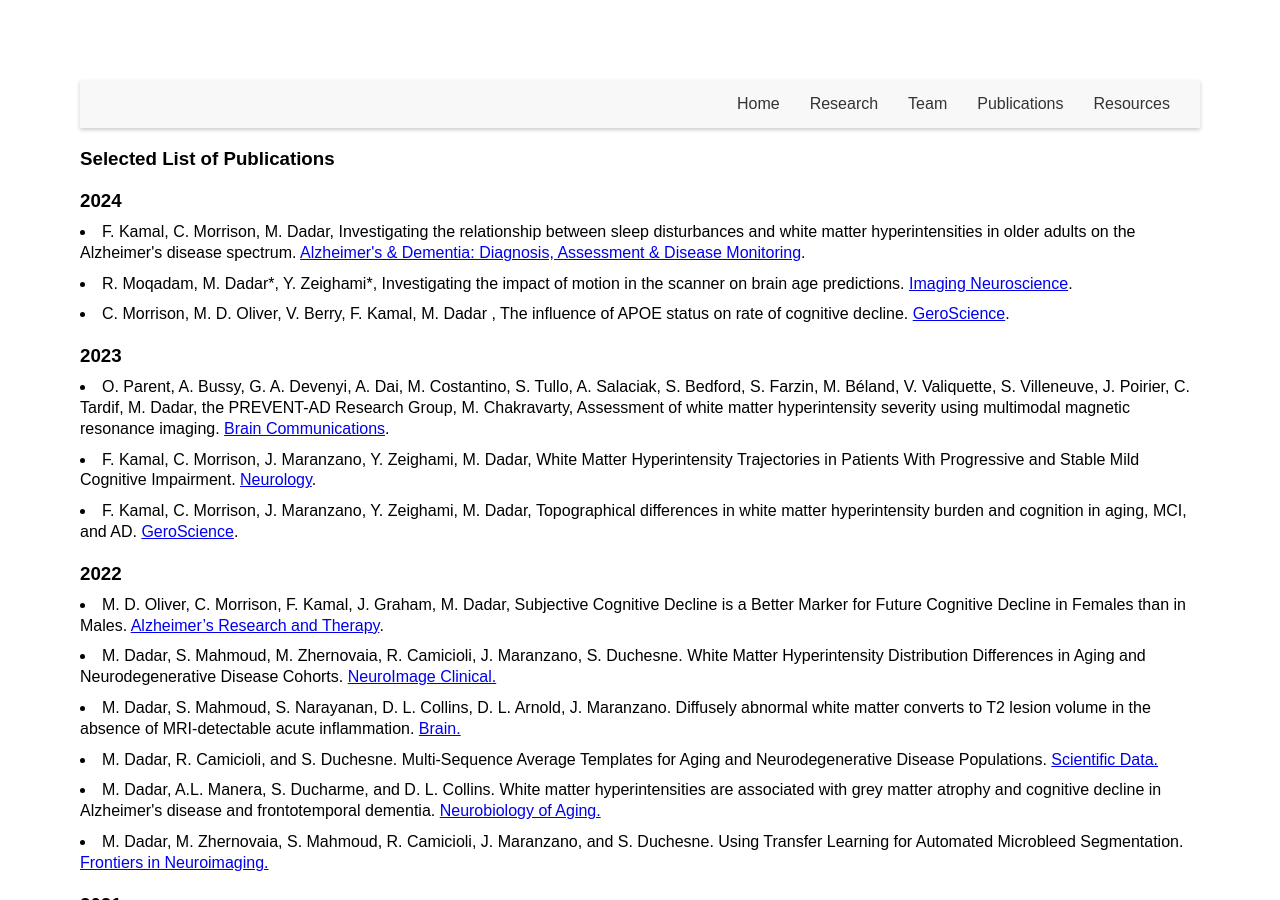
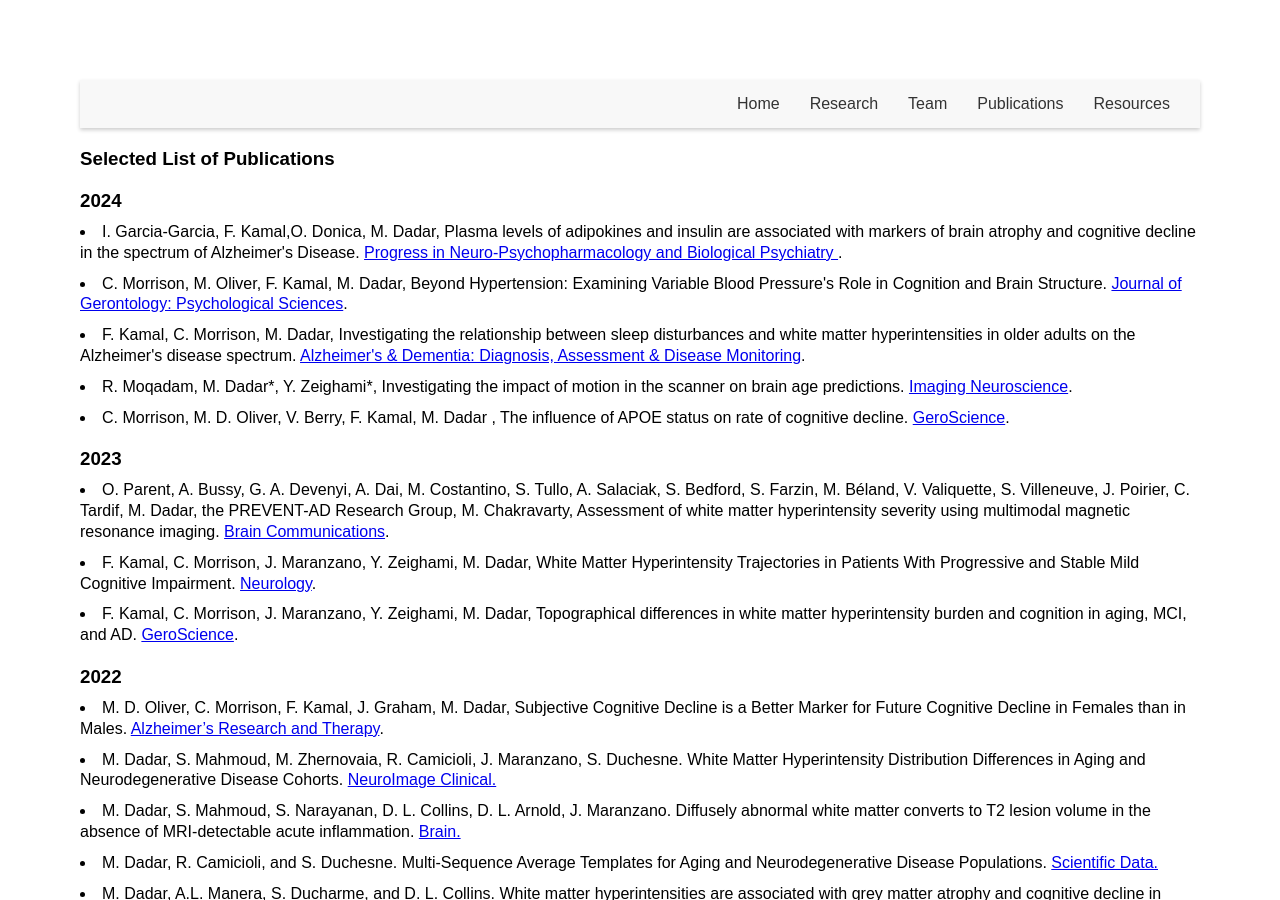
Before and after one commit to VANDAlab/VANDAlab.github.io, a Jekyll site: the page publications.html, which Jekyll copies as it is, in a window 1280 px wide and 900 px high. Built offline with Jekyll 4.4.1, drawn with Linux system fonts in a browser that asks for light colours.

Commit message:
Update publications.html

```diff
--- a/publications.html
+++ b/publications.html
@@ -22,6 +22,11 @@
   <h3>Selected List of Publications</h3>
 </header>
   <h3>2024</h3>
+ <li> I. Garcia-Garcia, F. Kamal,O. Donica, M. Dadar, Plasma levels of adipokines and insulin are associated with markers of brain atrophy and cognitive decline in the spectrum of Alzheimer's Disease.
+      <a href="https://www.sciencedirect.com/science/article/abs/pii/S0278584624001453" target="_blank">Progress in Neuro-Psychopharmacology and Biological Psychiatry
+</a>. </li>
+   <li> C. Morrison, M. Oliver, F. Kamal, M. Dadar, Beyond Hypertension: Examining Variable Blood Pressure's Role in Cognition and Brain Structure.
+      <a href="https://www.ncbi.nlm.nih.gov/pmc/articles/PMC10827268/" target="_blank"> Journal of Gerontology: Psychological Sciences</a>. </li>
   <li> F. Kamal, C. Morrison, M. Dadar, Investigating the relationship between sleep disturbances and white matter hyperintensities in older adults on the Alzheimer's disease spectrum.
       <a href=" https://alz-journals.onlinelibrary.wiley.com/doi/10.1002/dad2.12553" target="_blank">Alzheimer's & Dementia: Diagnosis, Assessment & Disease Monitoring</a>. </li>
   <li> R. Moqadam, M. Dadar*, Y. Zeighami*, Investigating the impact of motion in the scanner on brain age predictions.
```
